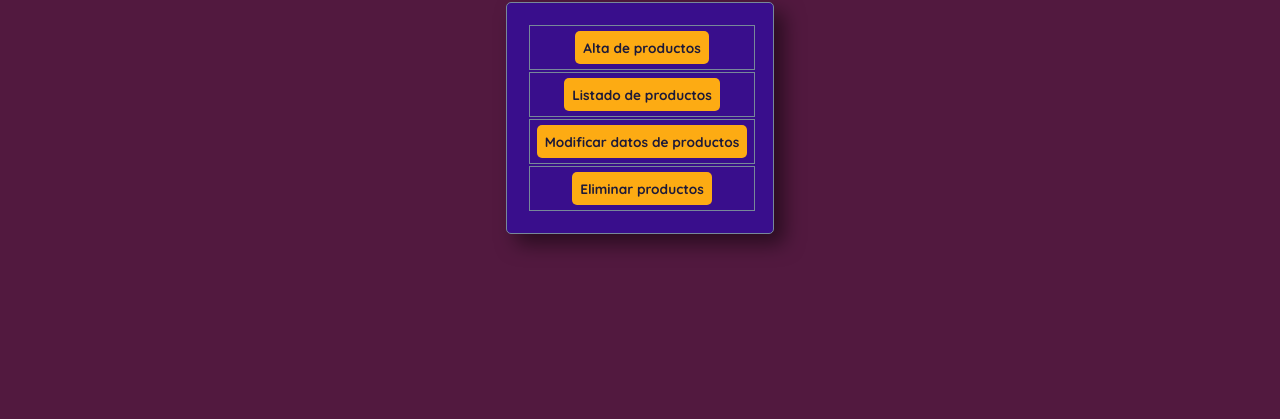
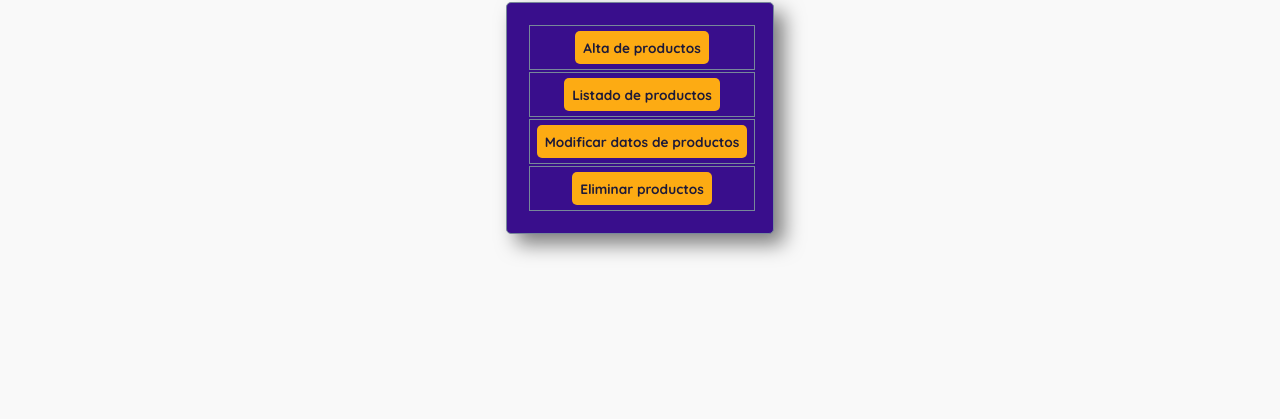
Before and after one commit to sballesillos/codoacodo, a plain HTML site: page index.html in a window 1280 px wide. Shown: the part 381-800 px from the top of the page. Drawn offline with Linux system fonts and the light colour scheme.

Commit message:
cambio 2

```diff
--- a/static/css/estilos.css
+++ b/static/css/estilos.css
@@ -9,7 +9,7 @@ url('https://fonts.googleapis.com/css2?family=Quicksand:wght@300;400;500;600;700
 
 body {
     font-family: Mon;
-    background-color: #52193f;
+    background-color: #f9f9f9;
     color:white;
 }
 
```
